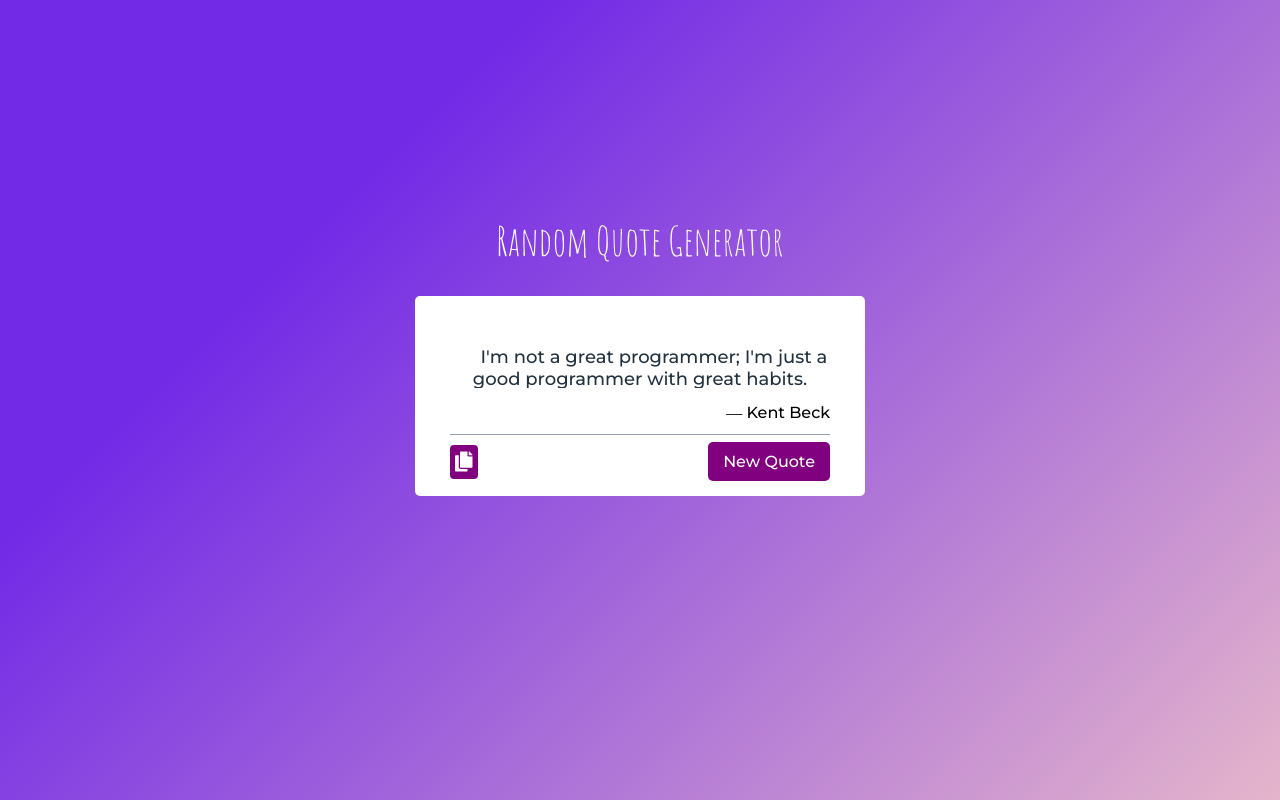
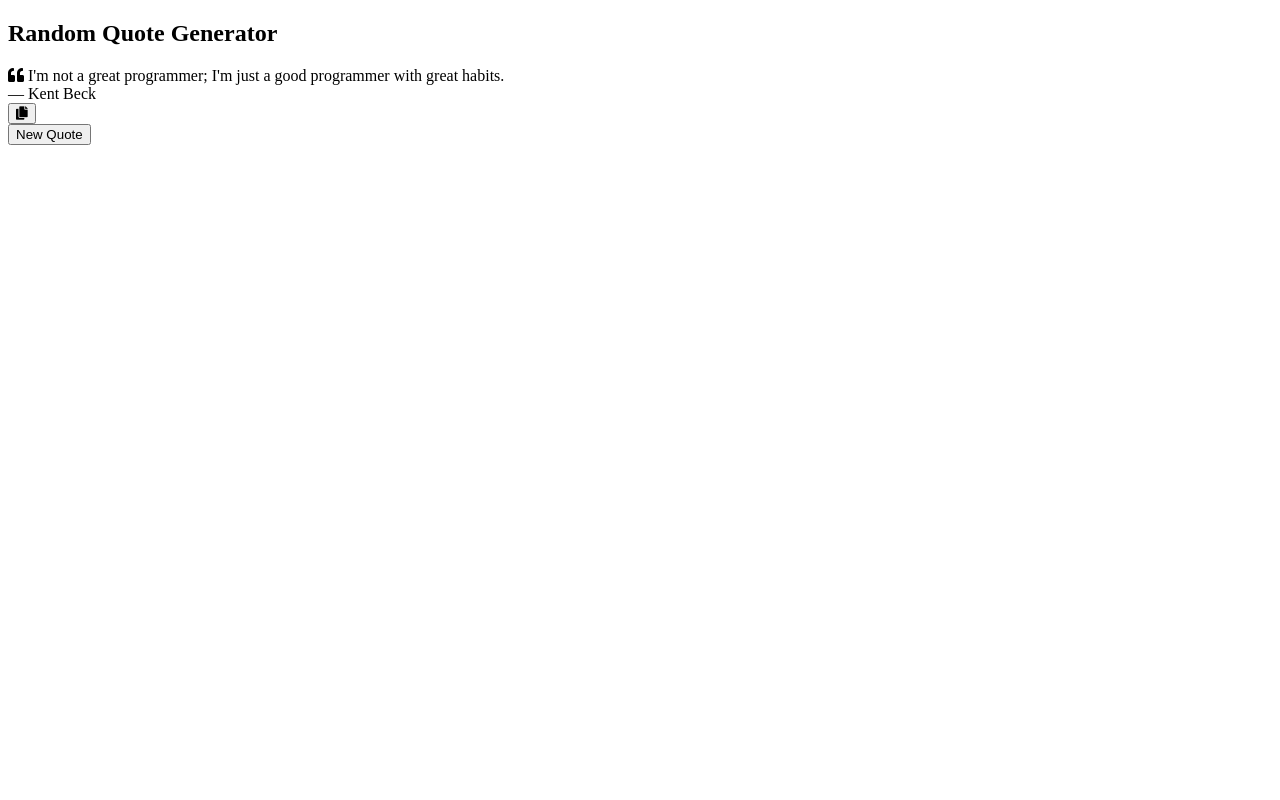
Before and after one commit to supzi-del/JavaScript30, a plain HTML site: page 30-Random quote generator/index.html in a window 1280 px wide. Drawn offline with Linux system fonts and the light colour scheme.

Commit message:
Update index.html

```diff
--- a/30-Random quote generator/index.html
+++ b/30-Random quote generator/index.html
@@ -3,7 +3,7 @@
 <head>
   <meta charset="UTF-8">
   <title>CodePen - A Pen by sup</title>
-  <link rel="stylesheet" href="./style.css">
+
 
 </head>
 <body>
```
